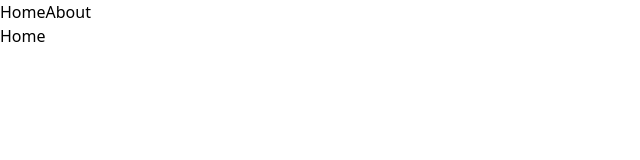
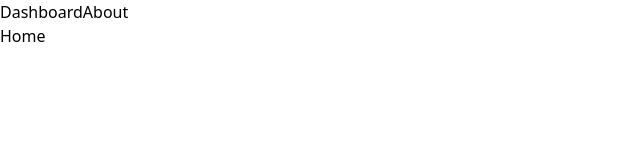
Before and after one commit to svennif/inverted_wingback, a Vue app: page / in a window 1280 px wide. Shown: the top 160 px of the page, without its empty margins (0-640 px from the left). Built offline with nearby package versions, Linux system fonts and the light colour scheme.

Commit message:
Started base of sidebar

```diff
--- a/src/App.vue
+++ b/src/App.vue
@@ -1,16 +1,10 @@
 <script setup>
-import { RouterLink, RouterView } from 'vue-router'
+import { RouterView } from 'vue-router'
+import SidebarComponent from './components/sidebar/SidebarComponent.vue';
 </script>
 
 <template>
-  <header>
-    <div class="wrapper">
-      <nav>
-        <RouterLink to="/">Home</RouterLink>
-        <RouterLink to="/about">About</RouterLink>
-      </nav>
-    </div>
-  </header>
+  <SidebarComponent />
 
   <RouterView />
 </template>
--- a/src/components/sidebar/SidebarComponent.vue
+++ b/src/components/sidebar/SidebarComponent.vue
@@ -1,13 +1,12 @@
+<script setup>
+    import { RouterLink } from 'vue-router'
+</script>
 <template lang="">
-    <div>
-
-    </div>
+    <header>
+        <nav>
+            <RouterLink to="/">Dashboard</RouterLink>
+            <RouterLink to="/about">About</RouterLink>
+        </nav>
+    </header>
 </template>
-<script>
-export default {
-
-}
-</script>
-<style lang="">
-
-</style>
+<style lang=""></style>
```
Also changed, not shown: .prettierrc.json.
